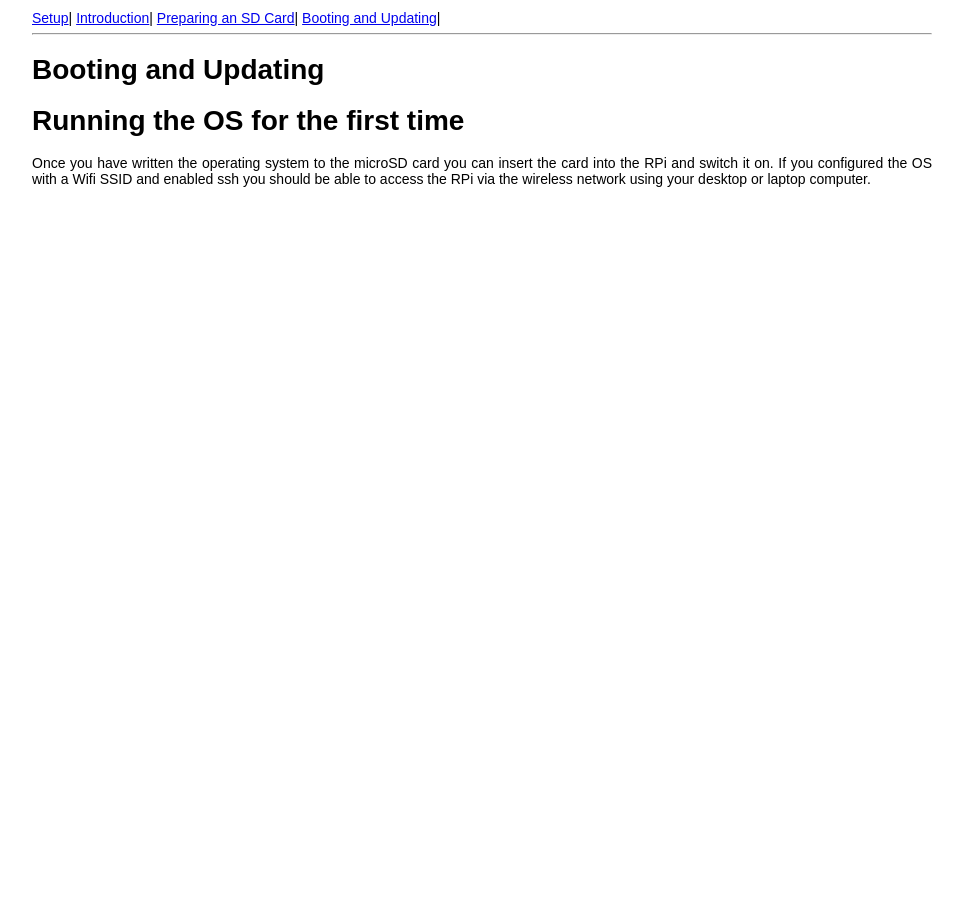
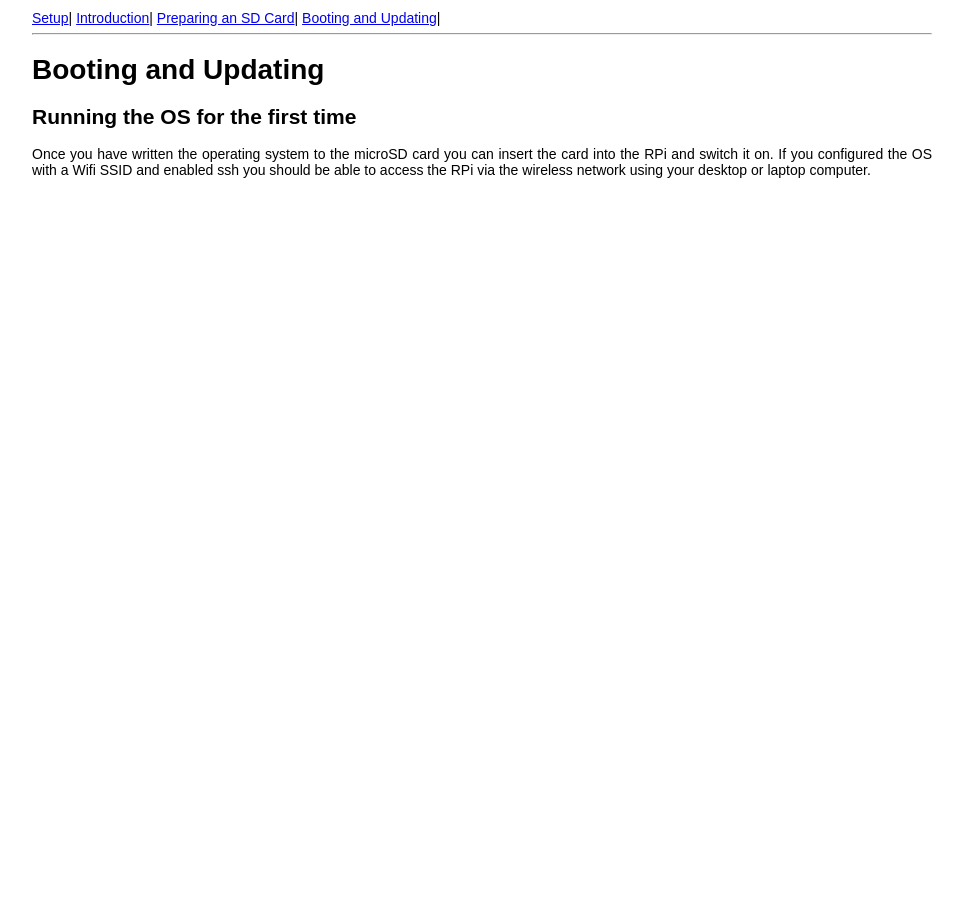
Before and after one commit to carpentriesoffline/Building_a_miniHPC_for_Training, a Jekyll site: the page built from 03-booting_and_updating.md, in a window 1280 px wide. Shown: the whole page, without its empty margins (158-1121 px from the left). Built offline with Jekyll 4.4.1, drawn with Linux system fonts in a browser that asks for light colours.

Commit message:
Fix heading

```diff
--- a/03-booting_and_updating.md
+++ b/03-booting_and_updating.md
@@ -3,6 +3,6 @@ title: Booting and Updating
 layout: default
 ---
 
-# Running the OS for the first time
+## Running the OS for the first time
 
 Once you have written the operating system to the microSD card you can insert the card into the RPi and switch it on. If you configured the OS with a Wifi SSID and enabled ssh you should be able to access the RPi via the wireless network using your desktop or laptop computer.
```
